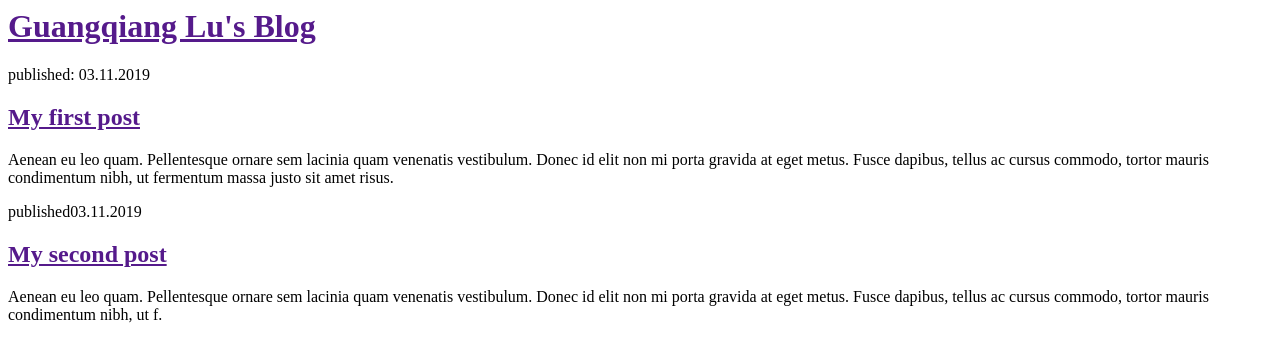
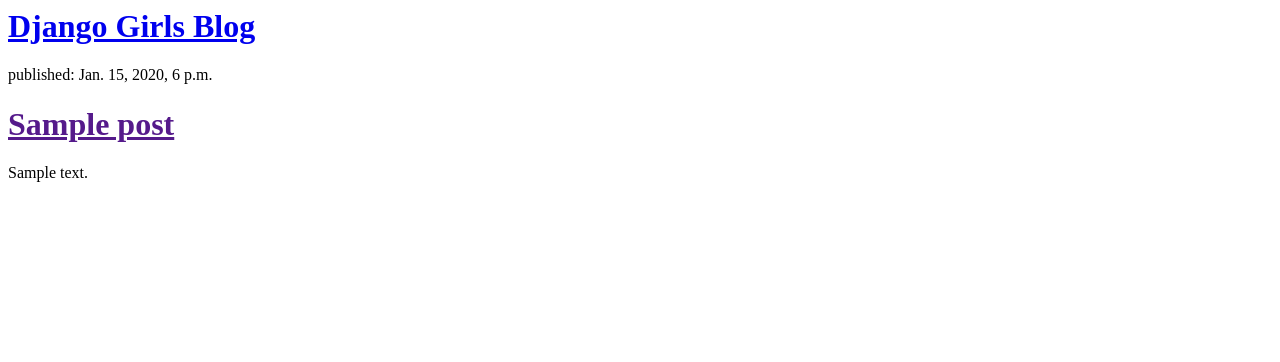
Before and after one commit to LouisLu78/my-first-blog, a Django app: template blog/templates/blog/post_list.html in a window 1280 px wide. Shown: the top 362 px of the page. Run offline with Django 3.2, Linux system fonts and the light colour scheme; the template is opened without the code that fills it: values that come from a table or form of the project are taken from there, others are empty; tables that the repository leaves empty hold one stand-in row (values such as "Sample post").

Commit message:
Modified templates to display posts from database.

```diff
--- a/blog/templates/blog/post_list.html
+++ b/blog/templates/blog/post_list.html
@@ -3,20 +3,17 @@
         <title>Guangqiang Lu's blog</title>
     </head>
     <body>
+    <div>
+        <h1><a href="/">Django Girls Blog</a></h1>
+    </div>
+
+    {% for post in posts %}
         <div>
-            <h1><a href="">Guangqiang Lu's Blog</a></h1>
+            <p>published: {{ post.published_date }}</p>
+            <h1><a href="">{{ post.title }}</a></h1>
+            <p>{{ post.text|linebreaksbr }}</p>
         </div>
-
-        <div>
-            <p>published: 03.11.2019 </p>
-            <h2><a href="">My first post</a></h2>
-            <p>Aenean eu leo quam. Pellentesque ornare sem lacinia quam venenatis vestibulum. Donec id elit non mi porta gravida at eget metus. Fusce dapibus, tellus ac cursus commodo, tortor mauris condimentum nibh, ut fermentum massa justo sit amet risus.</p>
-        </div>
-
-        <div>
-            <p>published03.11.2019 </p>
-            <h2><a href="">My second post</a></h2>
-            <p>Aenean eu leo quam. Pellentesque ornare sem lacinia quam venenatis vestibulum. Donec id elit non mi porta gravida at eget metus. Fusce dapibus, tellus ac cursus commodo, tortor mauris condimentum nibh, ut f.</p>
+    {% endfor %}
         </div>
     </body>
 </html>
--- a/blog/views.py
+++ b/blog/views.py
@@ -1,6 +1,9 @@
 from django.shortcuts import render
+from django.utils import timezone
+from .models import Post
 
 # Create your views here.
 
 def post_list(request):
-    return render(request, 'blog/post_list.html', {})
+    posts = Post.objects.filter(published_date__lte=timezone.now()).order_by('published_date')
+    return render(request, 'blog/post_list.html', {'posts': posts})
```
